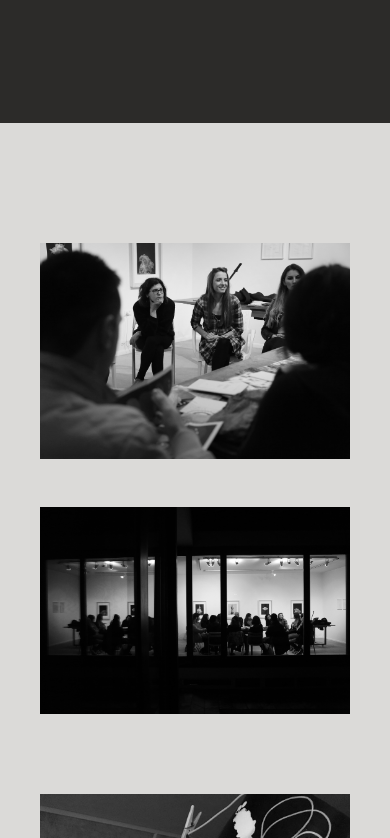
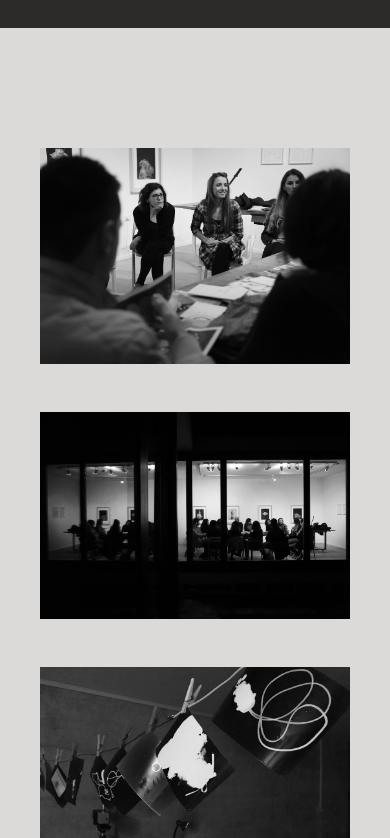
Before and after one commit to fioronifilippo/jk-portfolio, a React (Vite) app: page /nirvana in a window 390 px wide. Shown: the part 3226-4064 px from the top of the page. Built offline with nearby package versions, Linux system fonts and the light colour scheme.

Commit message:
Fix responsività mobile

```diff
--- a/src/aboutMe.jsx
+++ b/src/aboutMe.jsx
@@ -10,6 +10,8 @@ export default function AboutMe() {
           <div id="about-contenitore">
             <div>
               <h1 className="">About Me</h1>
+              <br />
+              <br />
               <p className="">
                 My name is Jozefina Koliqi. I'm a Graphic Designer based in
                 Italy, born and raised in Albania. I’ve been working as a
--- a/src/index.css
+++ b/src/index.css
@@ -455,7 +455,7 @@ img {
   display: grid;
   grid-template-columns: repeat(auto-fit, minmax(200px, 500px));
   justify-content: center;
-  gap: 5em;
+  gap: 3em;
   margin: 0 auto;
   max-width: 1440px;
   padding: 20px;
@@ -656,6 +656,7 @@ img {
   #due-colonne {
     flex-direction: column;
     align-items: center;
+    margin-top: 5rem;
   }
   .colonna-video,
   #due-colonne img {
@@ -720,8 +721,13 @@ img {
     margin: 0 auto;
   }
   #contenitoreSfondoS.sezioneS {
-    padding-top: 50px !important;
+    padding-top: 75px !important;
   }
+
+  #contenitoreSfondo {
+    padding-bottom: 75px;
+  }
+
   .eyes-app-img {
     padding-top: 50px;
   }
```
